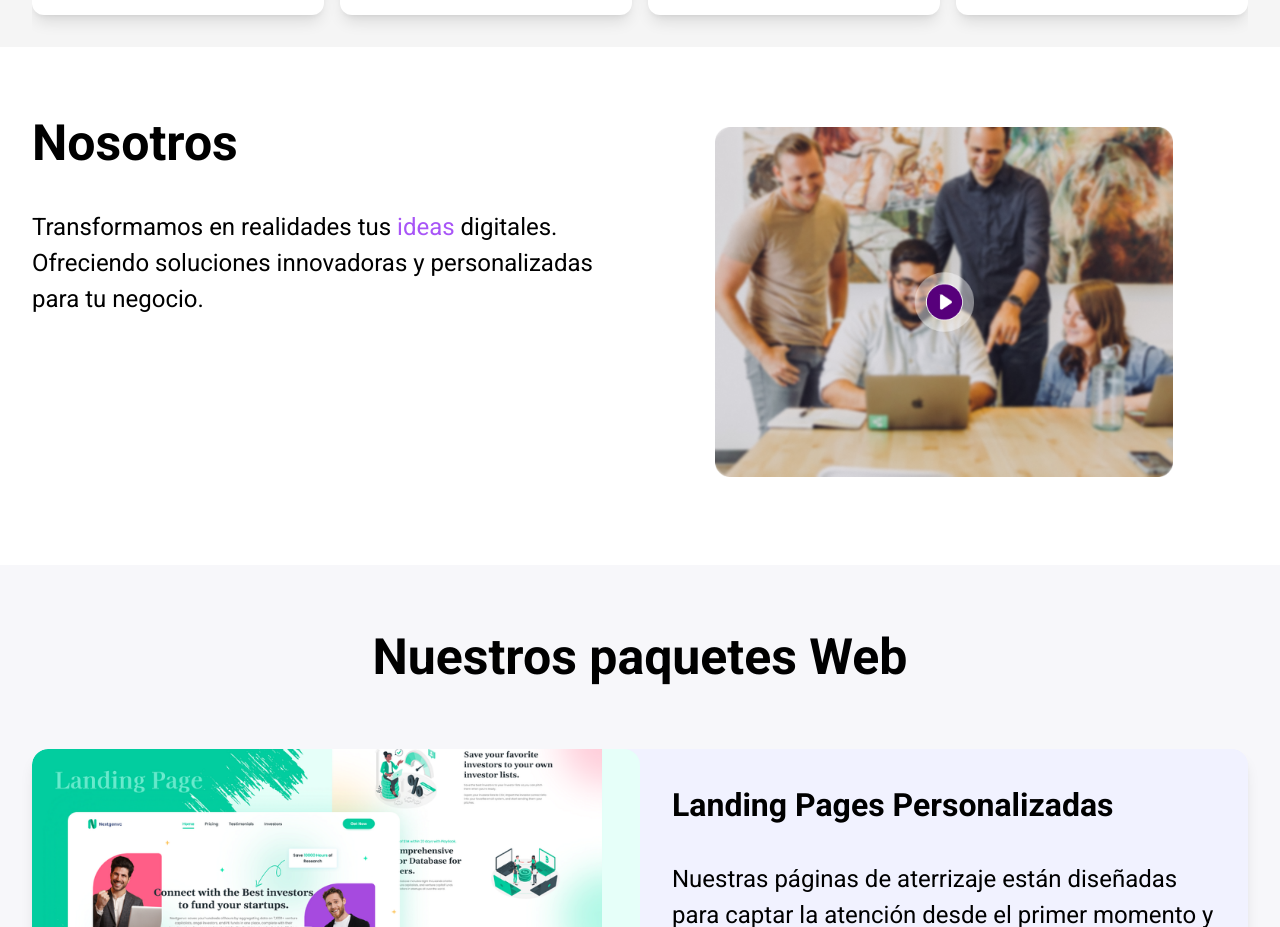
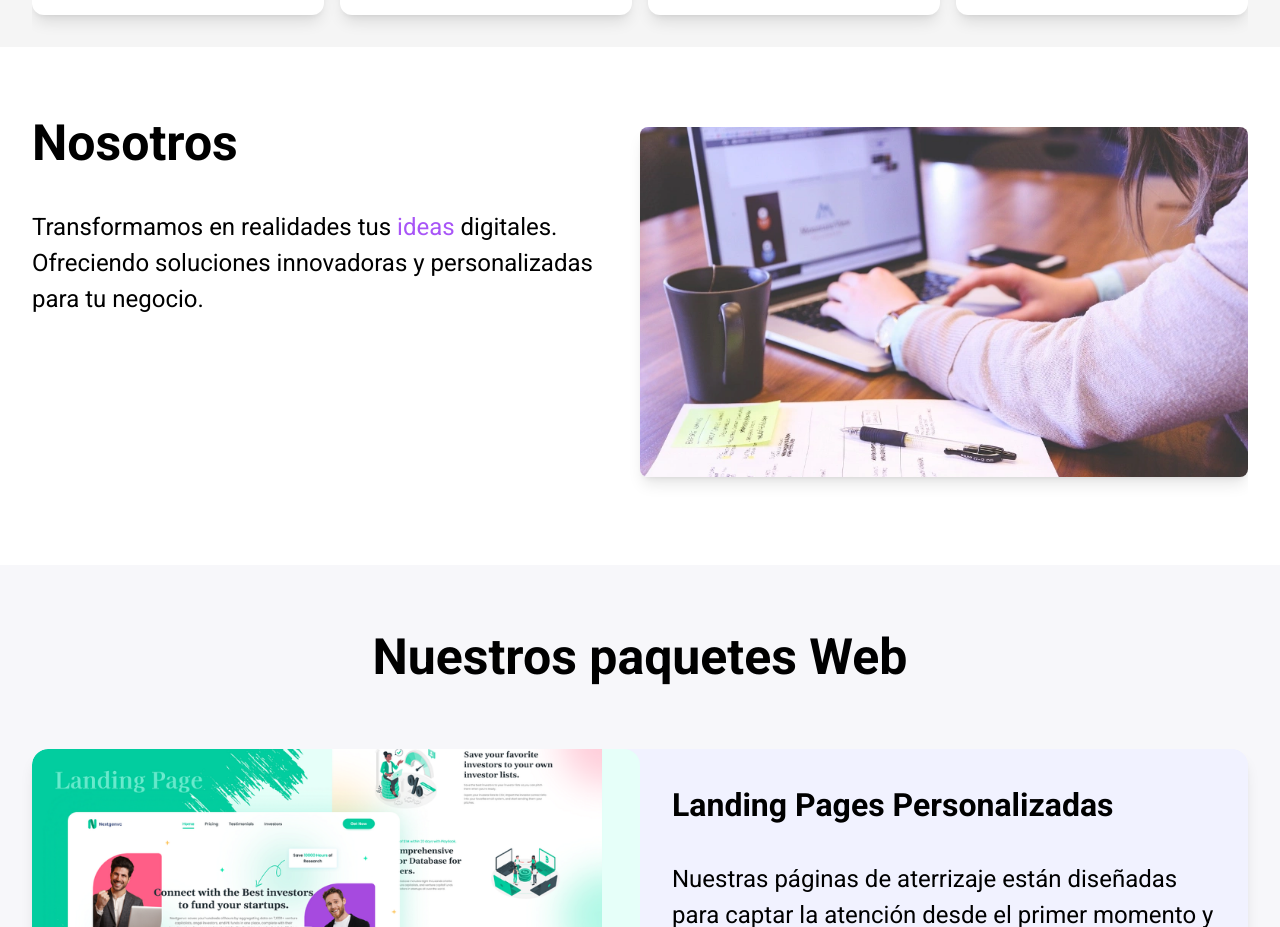
Before and after one commit to MarcialFantini/consultan, a Next.js app: page / in a window 1280 px wide. Shown: the part 1080-2007 px from the top of the page. Built offline with nearby package versions, Linux system fonts and the light colour scheme.

Commit message:
imagen nostros agregada

```diff
--- a/src/app/layout.tsx
+++ b/src/app/layout.tsx
@@ -24,6 +24,7 @@ export default function RootLayout({
     <html lang="es">
       <body className={roboto.className}>
         <NavbarComponent></NavbarComponent>
+
         {children}
       </body>
     </html>
--- /dev/null
+++ b/src/components/ButtonToElement/index.tsx
@@ -0,0 +1,31 @@
+import { GoToElement } from "@/customHooks/GoToElement";
+import { motion } from "framer-motion";
+
+export const ButtonToELement = ({ element }: { element: string }) => {
+  return (
+    <button
+      className="bg-red-500 fixed bottom-0 right-0"
+      onClick={() => GoToElement(element)}
+    >
+      {
+        <motion.svg
+          xmlns="http://www.w3.org/2000/svg"
+          viewBox="0 0 24 24"
+          width="24"
+          height="24"
+          fill="none"
+          stroke="currentColor"
+          strokeWidth="2"
+          strokeLinecap="round"
+          strokeLinejoin="round"
+          initial={{ y: 0 }}
+          animate={{ y: -10 }}
+          transition={{ yoyo: Infinity, duration: 0.5 }}
+        >
+          <path d="M12 19V5" />
+          <path d="M5 12l7-7 7 7" />
+        </motion.svg>
+      }
+    </button>
+  );
+};
--- a/src/components/LeadingCompaniesHome/index.tsx
+++ b/src/components/LeadingCompaniesHome/index.tsx
@@ -1,6 +1,6 @@
 "use client";
 import Image from "next/image";
-import srcImage from "./Abou-us-Video.png";
+import srcImage from "../../../public/image/home/nosotros.webp";
 import { motion } from "framer-motion";
 import { itemLeftVariant, itemRightVariant } from "@/Varians/homePage";
 import { linksEnums } from "@/constans/links";
@@ -28,9 +28,12 @@ export const LeadingCompaniesHome = () => {
             soluciones innovadoras y personalizadas para tu negocio.
           </p>
         </motion.header>
-        <motion.picture variants={itemRightVariant} className="max-h-[350px]">
+        <motion.picture
+          variants={itemRightVariant}
+          className="max-h-[350px] rounded-lg overflow-hidden shadow-lg"
+        >
           <Image
-            className="object-contain w-full h-full"
+            className=" object-cover w-full h-full"
             src={srcImage}
             alt="Descriptive alternative text"
           />
```
Also changed, not shown: public/image/home/nosotros.webp (added).
